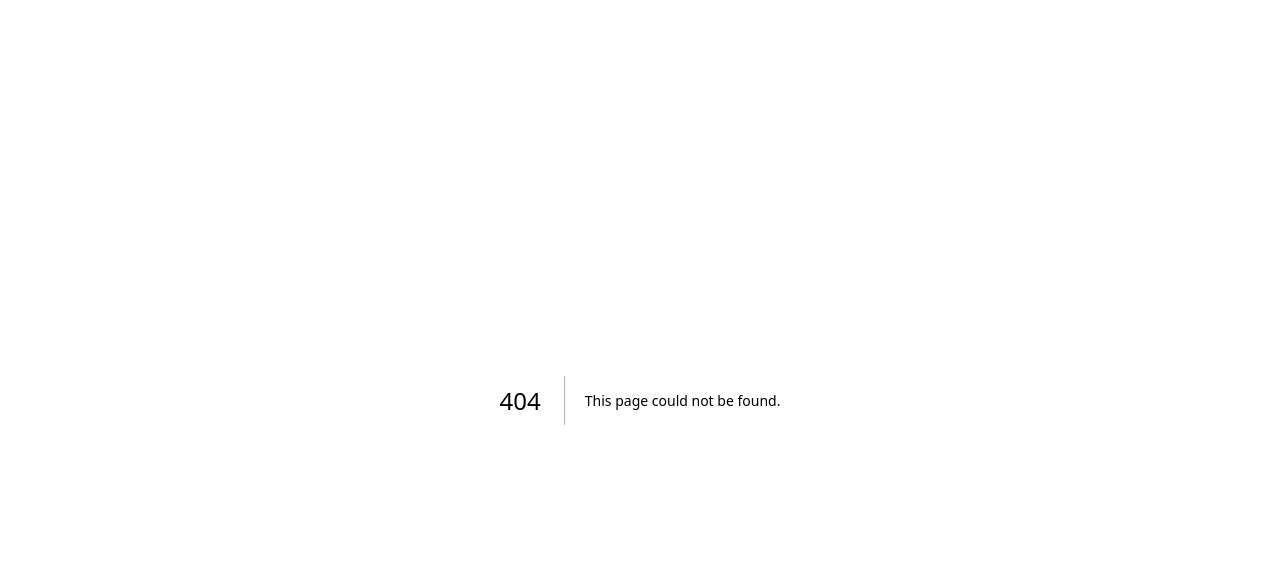
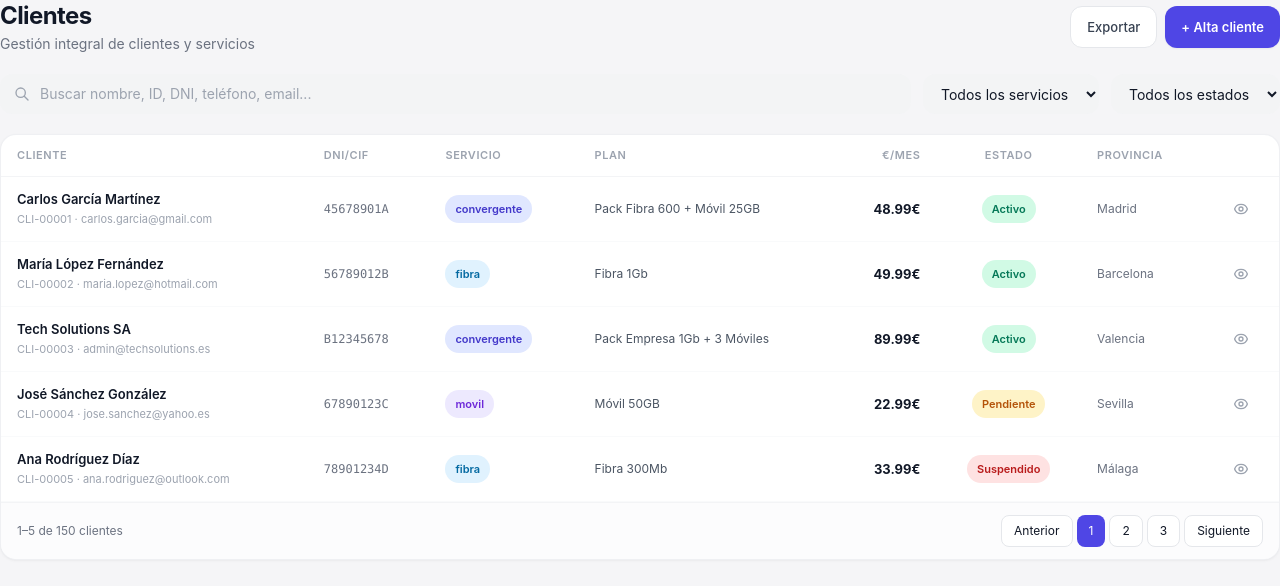
Before and after one commit to creatitagency/isp-manager-pro, a Next.js app: page /clientes in a window 1280 px wide. Before the commit this address had no page. Shown: the top 586 px of the page. Built offline with nearby package versions, Linux system fonts and the light colour scheme.

Commit message:
Add src/app/(admin)/clientes/page.tsx

```diff
--- /dev/null
+++ b/src/app/(admin)/clientes/page.tsx
@@ -0,0 +1,104 @@
+/**
+ * CRM / Clientes — Client Management
+ * Full CRUD with search, filters, and client detail view
+ */
+import prisma from "@/lib/db";
+
+// This page works with real data when DB is connected,
+// or shows the demo UI when running without a database
+
+export default async function ClientesPage() {
+  // In production: const clients = await prisma.client.findMany({ take: 20 });
+
+  return (
+    <div className="space-y-5 animate-fade-in">
+      <div className="flex items-center justify-between">
+        <div>
+          <h1 className="page-title">Clientes</h1>
+          <p className="page-subtitle">Gestión integral de clientes y servicios</p>
+        </div>
+        <div className="flex gap-2">
+          <button className="btn-secondary text-[13px]">Exportar</button>
+          <button className="btn-primary text-[13px]">+ Alta cliente</button>
+        </div>
+      </div>
+
+      {/* Search & Filters */}
+      <div className="flex gap-3">
+        <div className="flex-1 relative">
+          <svg className="absolute left-3.5 top-1/2 -translate-y-1/2 w-4 h-4 text-gray-400" fill="none" stroke="currentColor" viewBox="0 0 24 24">
+            <path strokeLinecap="round" strokeLinejoin="round" strokeWidth={2} d="M21 21l-6-6m2-5a7 7 0 11-14 0 7 7 0 0114 0z" />
+          </svg>
+          <input className="input-apple pl-10" placeholder="Buscar nombre, ID, DNI, teléfono, email..." />
+        </div>
+        <select className="input-apple w-auto">
+          <option>Todos los servicios</option>
+          <option>Fibra</option>
+          <option>Móvil</option>
+          <option>Convergente</option>
+        </select>
+        <select className="input-apple w-auto">
+          <option>Todos los estados</option>
+          <option>Activo</option>
+          <option>Pendiente</option>
+          <option>Suspendido</option>
+          <option>Baja</option>
+        </select>
+      </div>
+
+      {/* Table */}
+      <div className="card overflow-hidden">
+        <table className="w-full">
+          <thead>
+            <tr className="border-b border-gray-100">
+              {["Cliente", "DNI/CIF", "Servicio", "Plan", "€/mes", "Estado", "Provincia", ""].map((h, i) => (
+                <th key={i} className={`table-header ${h === "€/mes" ? "text-right" : h === "Estado" ? "text-center" : ""}`}>{h}</th>
+              ))}
+            </tr>
+          </thead>
+          <tbody>
+            {[
+              { name: "Carlos García Martínez", id: "CLI-00001", email: "carlos.garcia@gmail.com", dni: "45678901A", svc: "convergente", plan: "Pack Fibra 600 + Móvil 25GB", price: "48.99", status: "Activo", prov: "Madrid" },
+              { name: "María López Fernández", id: "CLI-00002", email: "maria.lopez@hotmail.com", dni: "56789012B", svc: "fibra", plan: "Fibra 1Gb", price: "49.99", status: "Activo", prov: "Barcelona" },
+              { name: "Tech Solutions SA", id: "CLI-00003", email: "admin@techsolutions.es", dni: "B12345678", svc: "convergente", plan: "Pack Empresa 1Gb + 3 Móviles", price: "89.99", status: "Activo", prov: "Valencia" },
+              { name: "José Sánchez González", id: "CLI-00004", email: "jose.sanchez@yahoo.es", dni: "67890123C", svc: "movil", plan: "Móvil 50GB", price: "22.99", status: "Pendiente", prov: "Sevilla" },
+              { name: "Ana Rodríguez Díaz", id: "CLI-00005", email: "ana.rodriguez@outlook.com", dni: "78901234D", svc: "fibra", plan: "Fibra 300Mb", price: "33.99", status: "Suspendido", prov: "Málaga" },
+            ].map((c, i) => {
+              const svcColors: Record<string, string> = { fibra: "bg-sky-100 text-sky-700", movil: "bg-violet-100 text-violet-700", convergente: "bg-brand-100 text-brand-700" };
+              const stColors: Record<string, string> = { Activo: "bg-emerald-100 text-emerald-700", Pendiente: "bg-amber-100 text-amber-700", Suspendido: "bg-red-100 text-red-700" };
+              return (
+                <tr key={i} className="border-b border-gray-50 hover:bg-brand-50/30 cursor-pointer transition-colors">
+                  <td className="table-cell">
+                    <div className="font-semibold text-gray-900 text-[13px]">{c.name}</div>
+                    <div className="text-[11px] text-gray-400">{c.id} · {c.email}</div>
+                  </td>
+                  <td className="table-cell font-mono text-[12px] text-gray-500">{c.dni}</td>
+                  <td className="table-cell"><span className={`badge ${svcColors[c.svc]}`}>{c.svc}</span></td>
+                  <td className="table-cell text-[12px] text-gray-600">{c.plan}</td>
+                  <td className="table-cell text-right font-bold text-[13px]">{c.price}€</td>
+                  <td className="table-cell text-center"><span className={`badge ${stColors[c.status]}`}>{c.status}</span></td>
+                  <td className="table-cell text-[12px] text-gray-500">{c.prov}</td>
+                  <td className="table-cell text-center">
+                    <button className="p-1.5 rounded-lg hover:bg-gray-100 text-gray-400 hover:text-brand-600 transition-colors">
+                      <svg className="w-4 h-4" fill="none" stroke="currentColor" viewBox="0 0 24 24"><path strokeLinecap="round" strokeLinejoin="round" strokeWidth={2} d="M15 12a3 3 0 11-6 0 3 3 0 016 0z" /><path strokeLinecap="round" strokeLinejoin="round" strokeWidth={2} d="M2.458 12C3.732 7.943 7.523 5 12 5c4.478 0 8.268 2.943 9.542 7-1.274 4.057-5.064 7-9.542 7-4.477 0-8.268-2.943-9.542-7z" /></svg>
+                    </button>
+                  </td>
+                </tr>
+              );
+            })}
+          </tbody>
+        </table>
+        <div className="flex items-center justify-between px-4 py-3 border-t border-gray-100 bg-gray-50/50">
+          <span className="text-[12px] text-gray-500">1–5 de 150 clientes</span>
+          <div className="flex gap-1">
+            <button className="px-3 py-1.5 text-[12px] rounded-lg border border-gray-200 bg-white hover:bg-gray-50 disabled:opacity-40">Anterior</button>
+            <button className="px-3 py-1.5 text-[12px] rounded-lg bg-brand-600 text-white">1</button>
+            <button className="px-3 py-1.5 text-[12px] rounded-lg border border-gray-200 bg-white hover:bg-gray-50">2</button>
+            <button className="px-3 py-1.5 text-[12px] rounded-lg border border-gray-200 bg-white hover:bg-gray-50">3</button>
+            <button className="px-3 py-1.5 text-[12px] rounded-lg border border-gray-200 bg-white hover:bg-gray-50">Siguiente</button>
+          </div>
+        </div>
+      </div>
+    </div>
+  );
+}
```
